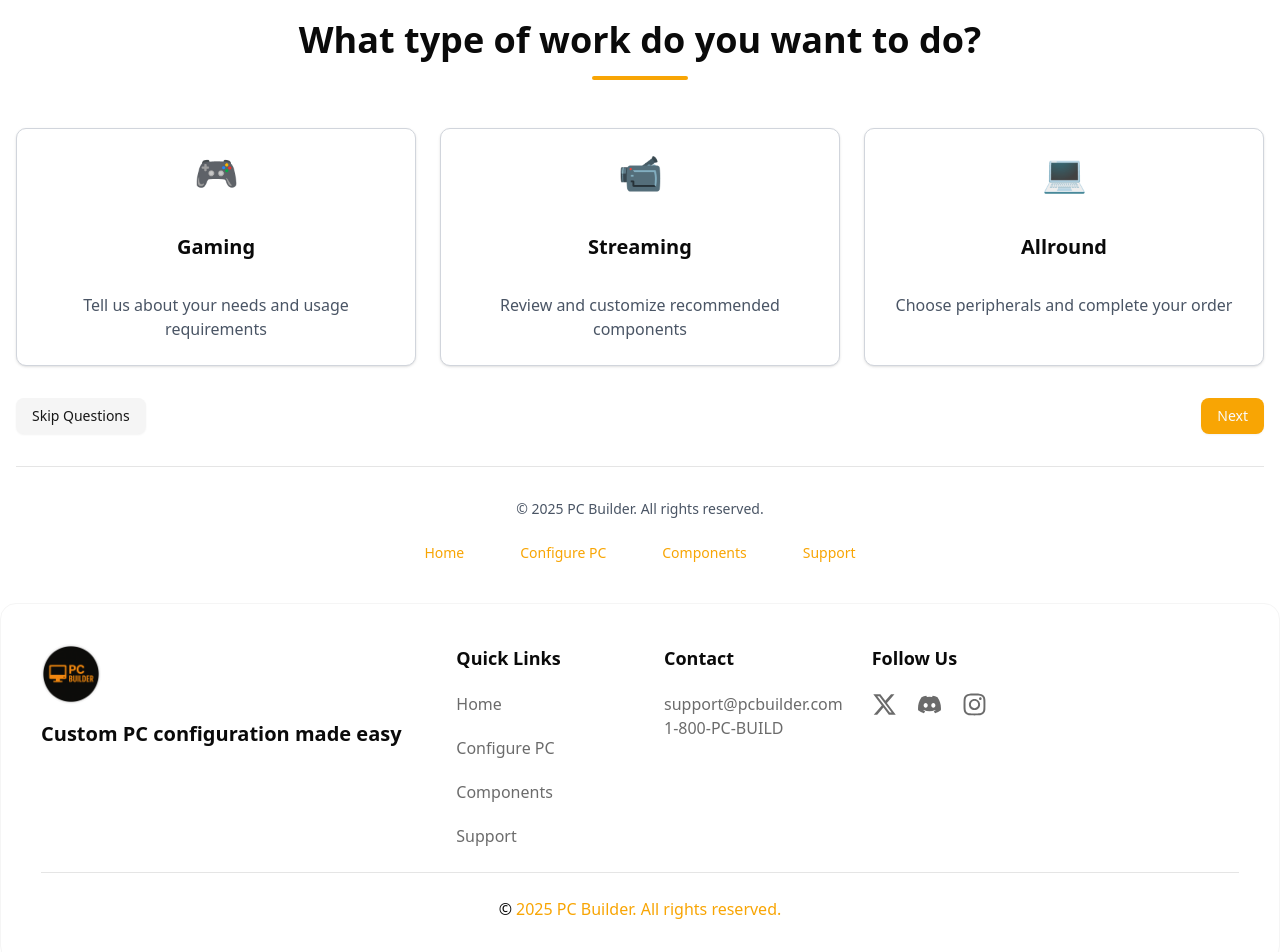
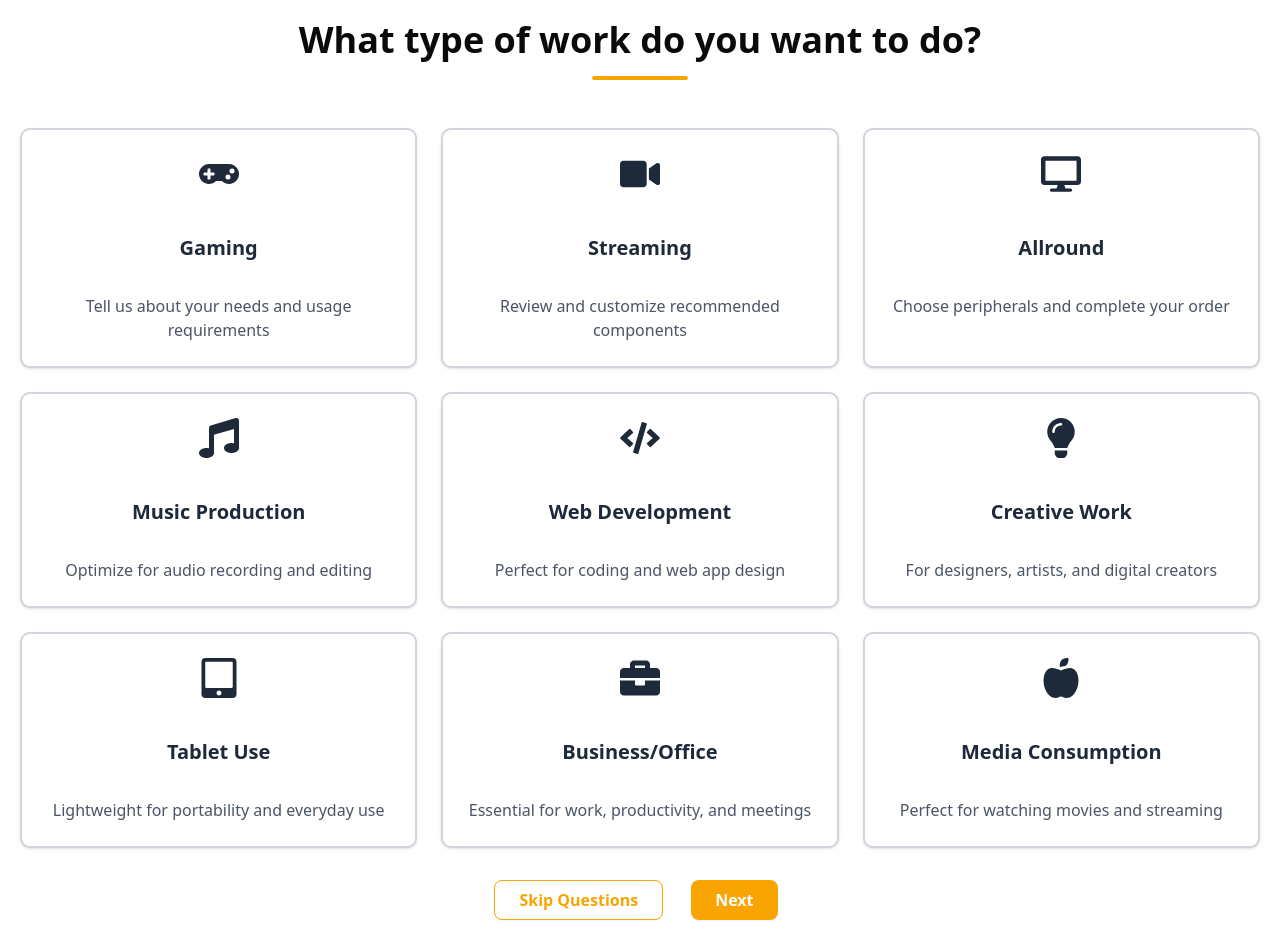
Before and after one commit to alphasspase/custom-pc-builder, a Next.js app: page /computer in a window 1280 px wide. Shown: the part 440-1392 px from the top of the page. Built offline with nearby package versions, Linux system fonts and the light colour scheme.

Commit message:
build page created

```diff
--- a/src/app/computer/_components/DemandAssessmentQuestions.tsx
+++ b/src/app/computer/_components/DemandAssessmentQuestions.tsx
@@ -2,8 +2,8 @@ export default function DemandAssessmentQuestions() {
   return (
     <section className="p-10 py-20 flex items-center justify-center bg-primary-gray-600">
       <div className="text-center space-y-8">
-        <div className="max-w-screen-md mx-auto text-center text-4xl md:text-6xl font-bold">
-          <h1>
+        <div className="d mx-auto text-center text-4xl md:text-6xl font-bold">
+          <h1 className="max-[565px]:flex max-sm:flex-col">
             Demand
             <span className="text-transparent px-2 bg-gradient-to-r from-yellow-300 to-primary bg-clip-text">
               Assesment
--- a/src/app/computer/_components/WorkTypeSelection.tsx
+++ b/src/app/computer/_components/WorkTypeSelection.tsx
@@ -1,35 +1,79 @@
 'use client';
+
 import { Button } from '@/components/ui/button';
 import { Card } from '@/components/ui/card';
-import { Separator } from '@/components/ui/separator';
+import { URLS } from '@/utils/urls';
+import Link from 'next/link';
 import { useState } from 'react';
-
-const WorkTypeSelection = () => {
-  const [selectedOption, setSelectedOption] = useState<string | null>(null);
+import {
+  FaGamepad,
+  FaVideo,
+  FaDesktop,
+  FaMusic,
+  FaCode,
+  FaLightbulb,
+  FaTabletAlt,
+  FaBriefcase,
+  FaAppleAlt,
+} from 'react-icons/fa'; // Adding more icons
 
 const options = [
   {
     title: 'Gaming',
     description: 'Tell us about your needs and usage requirements',
-      icon: '🎮',
+    icon: <FaGamepad size={40} />,
   },
   {
     title: 'Streaming',
     description: 'Review and customize recommended components',
-      icon: '📹',
+    icon: <FaVideo size={40} />,
   },
   {
     title: 'Allround',
     description: 'Choose peripherals and complete your order',
-      icon: '💻',
+    icon: <FaDesktop size={40} />,
+  },
+  {
+    title: 'Music Production',
+    description: 'Optimize for audio recording and editing',
+    icon: <FaMusic size={40} />,
+  },
+  {
+    title: 'Web Development',
+    description: 'Perfect for coding and web app design',
+    icon: <FaCode size={40} />,
+  },
+  {
+    title: 'Creative Work',
+    description: 'For designers, artists, and digital creators',
+    icon: <FaLightbulb size={40} />,
+  },
+  {
+    title: 'Tablet Use',
+    description: 'Lightweight for portability and everyday use',
+    icon: <FaTabletAlt size={40} />,
+  },
+  {
+    title: 'Business/Office',
+    description: 'Essential for work, productivity, and meetings',
+    icon: <FaBriefcase size={40} />,
+  },
+  {
+    title: 'Media Consumption',
+    description: 'Perfect for watching movies and streaming',
+    icon: <FaAppleAlt size={40} />,
   },
 ];
+// Attractive icons
+
+const WorkTypeSelection = () => {
+  const [selectedOption, setSelectedOption] = useState<string | null>(null);
 
   return (
-    <div className="container mx-auto px-4 py-8">
+    <div className="container mx-auto px-5 py-8">
       <section className="text-center mb-8">
         <div className="text-center mb-12">
-          <h2 className="mb-4"> What type of work do you want to do?</h2>
+          <h2 className="mb-4">What type of work do you want to do?</h2>
           <div className="w-24 h-1 bg-primary mx-auto rounded-full"></div>
         </div>
 
@@ -37,39 +81,37 @@ const WorkTypeSelection = () => {
           {options.map((option, index) => (
             <Card
               key={index}
-              className={`p-6 border border-gray-300 rounded-lg cursor-pointer transition duration-300 ease-in-out ${
+              className={`p-6 border-2 border-gray-300 rounded-lg cursor-pointer transition-transform duration-300 ease-in-out transform hover:scale-105 ${
                 selectedOption === option.title
                   ? 'bg-blue-100'
                   : 'hover:bg-gray-100'
               }`}
               onClick={() => setSelectedOption(option.title)}
             >
-              <div className="flex items-center justify-center text-4xl mb-4">
+              <div className="flex justify-center items-center text-gray-800 mb-4">
                 {option.icon}
               </div>
-              <h3 className="text-xl font-semibold">{option.title}</h3>
+              <h3 className="text-xl font-semibold text-gray-800">
+                {option.title}
+              </h3>
               <p className="text-gray-600 mt-2">{option.description}</p>
             </Card>
           ))}
         </div>
       </section>
 
-      <div className="flex justify-between items-center mt-8">
-        <Button variant="secondary">Skip Questions</Button>
-        <Button>Next</Button>
+      <div className="flex justify-center items-center flex-wrap-reverse gap-5 mt-8">
+        <Button asChild size={'lg'} variant="outline" className="px-6 py-2">
+          <Link href={URLS.build} className="mr-2">
+            Skip Questions
+          </Link>
+        </Button>
+        <Button asChild size={'lg'} className="px-6 py-2 ">
+          <Link href={URLS.build} className="mr-2">
+            Next
+          </Link>
+        </Button>
       </div>
-
-      <Separator className="my-8" />
-
-      <footer className="text-center text-gray-600">
-        <p className="text-sm">© 2025 PC Builder. All rights reserved.</p>
-        <div className="flex justify-center gap-6 mt-4">
-          <Button variant="link">Home</Button>
-          <Button variant="link">Configure PC</Button>
-          <Button variant="link">Components</Button>
-          <Button variant="link">Support</Button>
-        </div>
-      </footer>
     </div>
   );
 };
--- a/src/components/Header/StartBidingButton.tsx
+++ b/src/components/Header/StartBidingButton.tsx
@@ -1,11 +1,12 @@
 import React from 'react';
 import { Button } from '../ui/button';
 import Link from 'next/link';
+import { URLS } from '@/utils/urls';
 
 const StartBidingButton = () => {
   return (
     <Button asChild size={'lg'} aria-label="Start Bidding">
-      <Link aria-label="Start Bidding" href="/build">
+      <Link aria-label="Start Bidding" href={URLS.build}>
         Start Bidding
       </Link>
     </Button>
--- a/src/components/ui/button.tsx
+++ b/src/components/ui/button.tsx
@@ -14,7 +14,7 @@ const buttonVariants = cva(
         destructive:
           'bg-destructive text-white shadow-xs hover:bg-destructive/90 focus-visible:ring-destructive/20 dark:focus-visible:ring-destructive/40 dark:bg-destructive/60',
         outline:
-          'border bg-background shadow-xs hover:bg-accent hover:text-accent-foreground dark:bg-input/30 dark:border-input dark:hover:bg-input/50',
+          'border border-primary bg-background text-primary shadow-xs hover:bg-primary hover:border-primary hover:text-white dark:bg-input/30 dark:border-input dark:hover:bg-input/50',
         secondary:
           'bg-secondary text-secondary-foreground shadow-xs hover:bg-secondary/80',
         ghost:
--- /dev/null
+++ b/src/utils/urls.ts
@@ -0,0 +1,6 @@
+export enum URLS {
+  build = '/build',
+  component = '/components',
+  computer = '/computer',
+  home = '/',
+}
```
Lines whose indentation alone changed are shown as unchanged.
